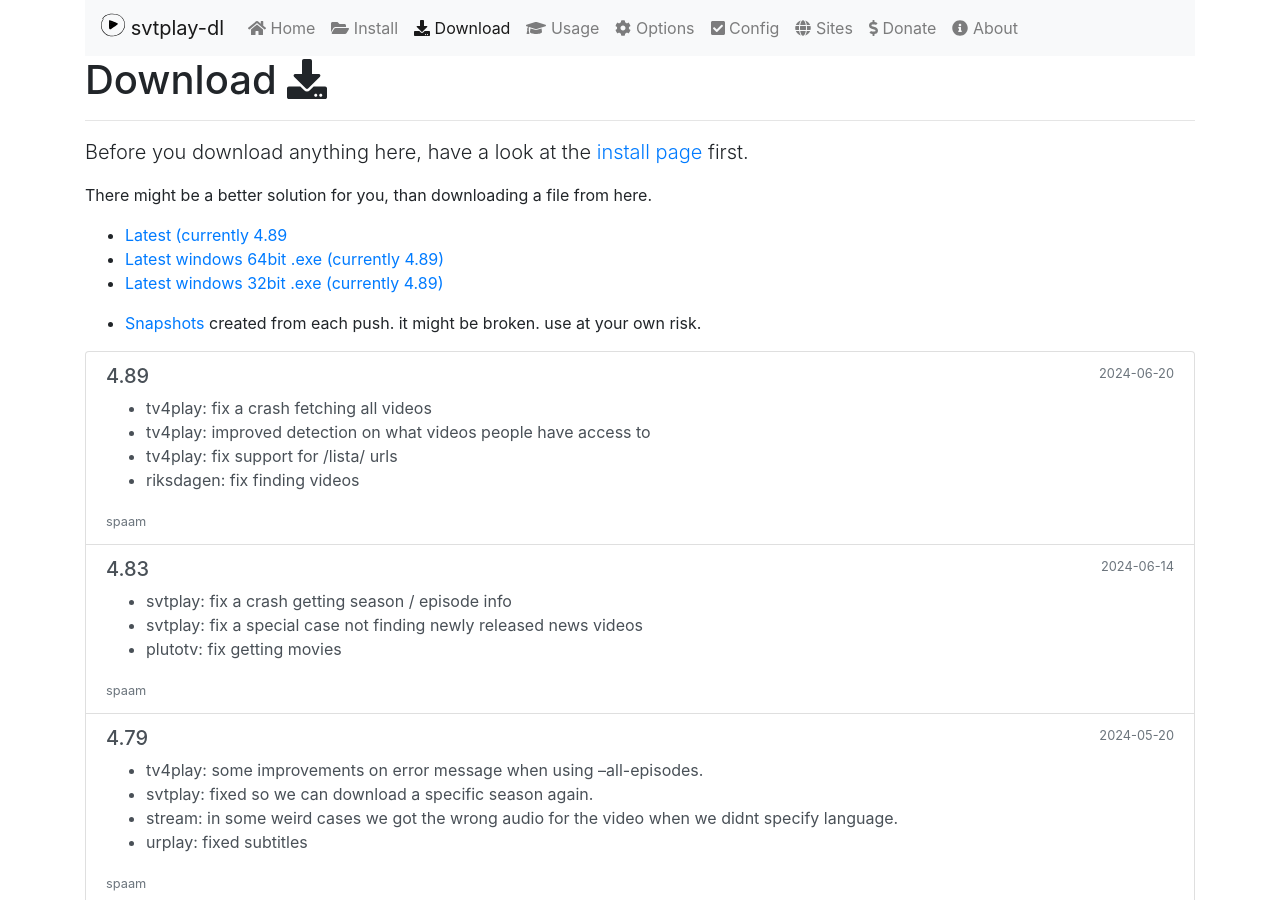
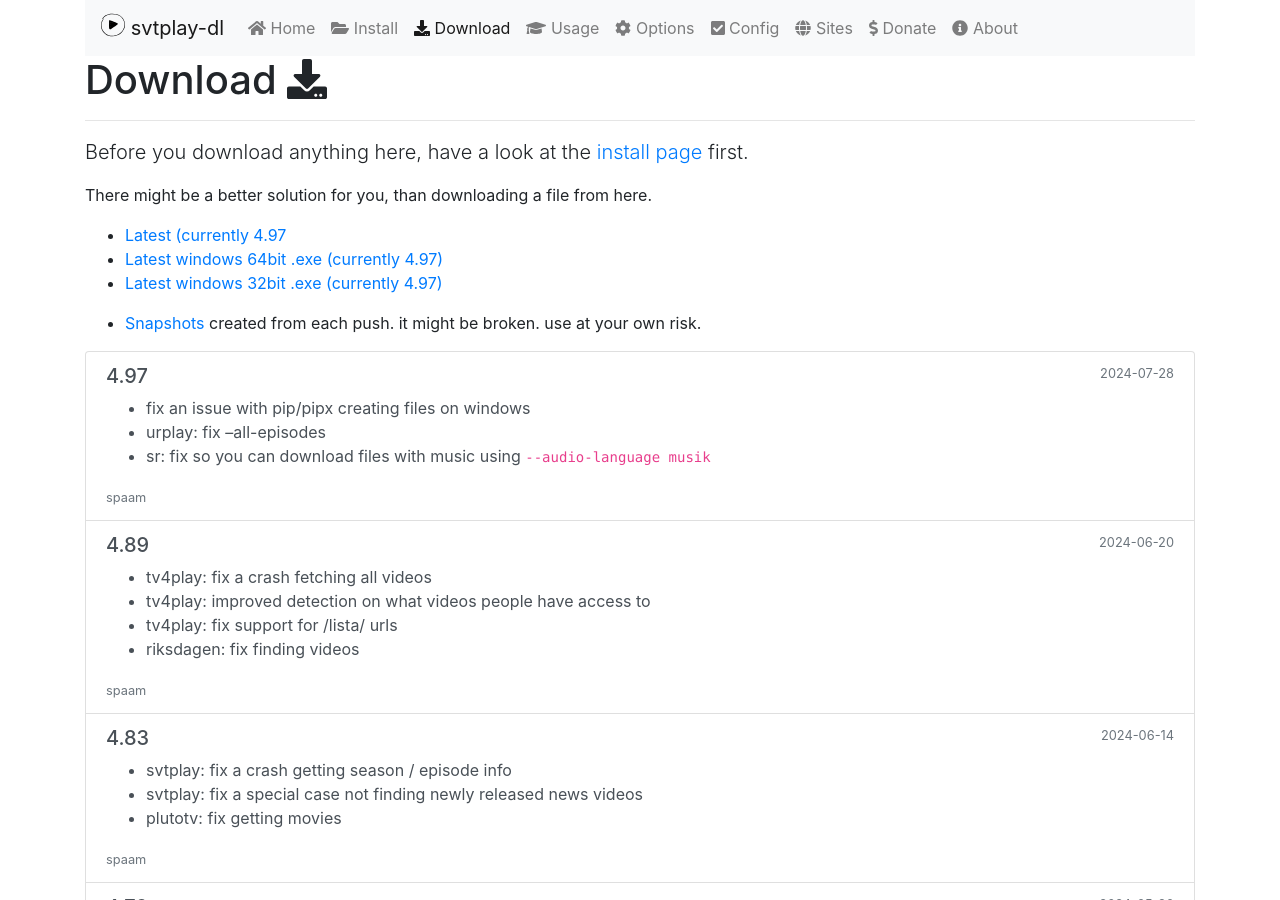
Before and after one commit to spaam/svtplay-dl-web, a Jekyll site: the page built from _pages/download.md, in a window 1280 px wide and 900 px high. Built offline with Jekyll 4.4.1, drawn with Linux system fonts in a browser that asks for light colours; nearby versions of some CDN libraries; comment, search, counter and statistics services are not loaded.

Commit message:
Add 4.97 release

```diff
--- a/_layouts/home.html
+++ b/_layouts/home.html
@@ -15,7 +15,7 @@
             <a href="/install/" class="btn btn-lg btn-outline-primary mb-3 mb-md-0 mr-md-3">Get started</a>
             <a href="/archive/" class="btn btn-lg btn-outline-secondary">Download</a>
         </div>
-        <p class="text-muted mb-0">Currently v4.89 (2024-06-20)</p>
+        <p class="text-muted mb-0">Currently v4.97 (2024-07-29)</p>
     </div>
     <div class="col-md-6">
         <img src="/assets/brand/logo.svg" width="256" height="256" class="img-fluid mb-3">
--- a/_pages/download.md
+++ b/_pages/download.md
@@ -10,9 +10,9 @@
 
 There might be a better solution for you, than downloading a file from here.
 
-* [Latest (currently 4.89](https://svtplay-dl.se/download/4.89/svtplay-dl)
-* [Latest windows 64bit .exe (currently 4.89)](https://svtplay-dl.se/download/4.89/svtplay-dl-amd64.zip)
-* [Latest windows 32bit .exe (currently 4.89)](https://svtplay-dl.se/download/4.89/svtplay-dl-win32.zip)
+* [Latest (currently 4.97](https://svtplay-dl.se/download/4.97/svtplay-dl)
+* [Latest windows 64bit .exe (currently 4.97)](https://svtplay-dl.se/download/4.97/svtplay-dl-amd64.zip)
+* [Latest windows 32bit .exe (currently 4.97)](https://svtplay-dl.se/download/4.97/svtplay-dl-win32.zip)
 
 * [Snapshots](/download/snapshots/) created from each push. it might be broken. use at your own risk.
 
--- /dev/null
+++ b/_posts/2024-07-29-4.97.md
@@ -0,0 +1,13 @@
+---
+layout: post
+title: "4.97"
+date: 2024-07-29 01:01:00 +0200
+categories: releases
+windows-amd64: true
+windows-win32: true
+binary: true
+---
+
+* fix an issue with pip/pipx creating files on windows
+* urplay: fix --all-episodes
+* sr: fix so you can download files with music using `--audio-language musik`
```
